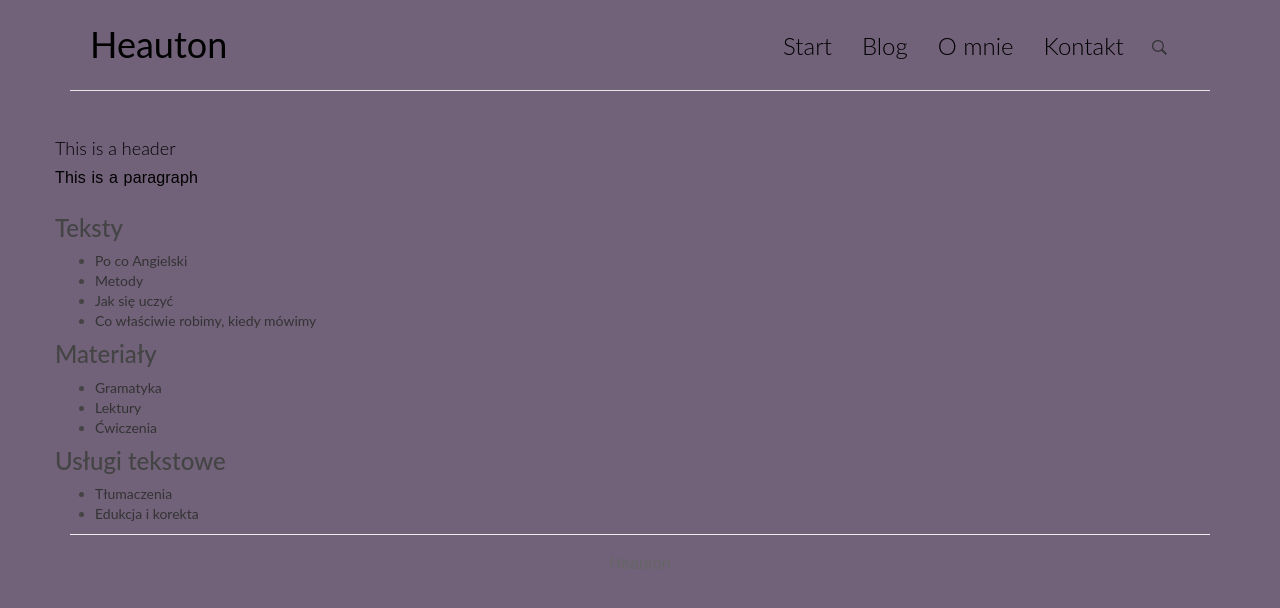
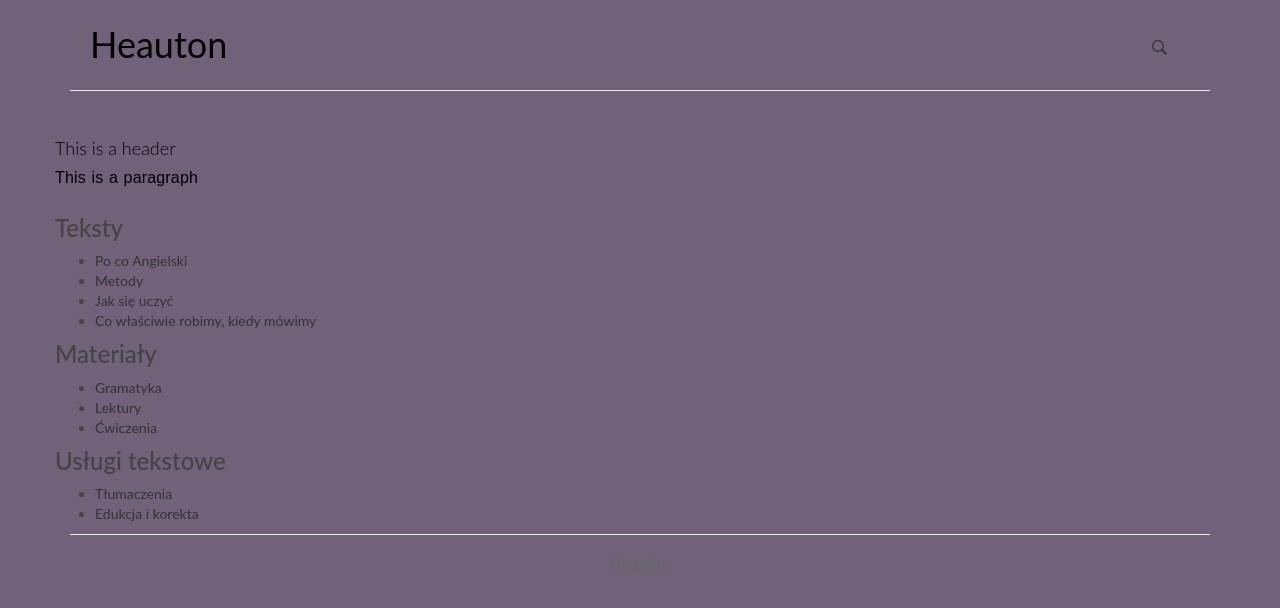
Before and after one commit to TheGoodSimian/helpunek.github.io, a plain HTML site: page index.html in a window 1280 px wide. Drawn offline with Linux system fonts and the light colour scheme; files whose address does not match are found by name.

Commit message:
Update custom.css

```diff
--- a/css/custom.css
+++ b/css/custom.css
@@ -119,7 +119,7 @@ figure {
 }
 
 .main-nav a {
-	color: #000000 !important;
+	color: transparent !important;
 	padding: 0 0 5px 0 !important;
 	margin-right: 30px;
 	font-family: 'Lato', sans-serif;
```
